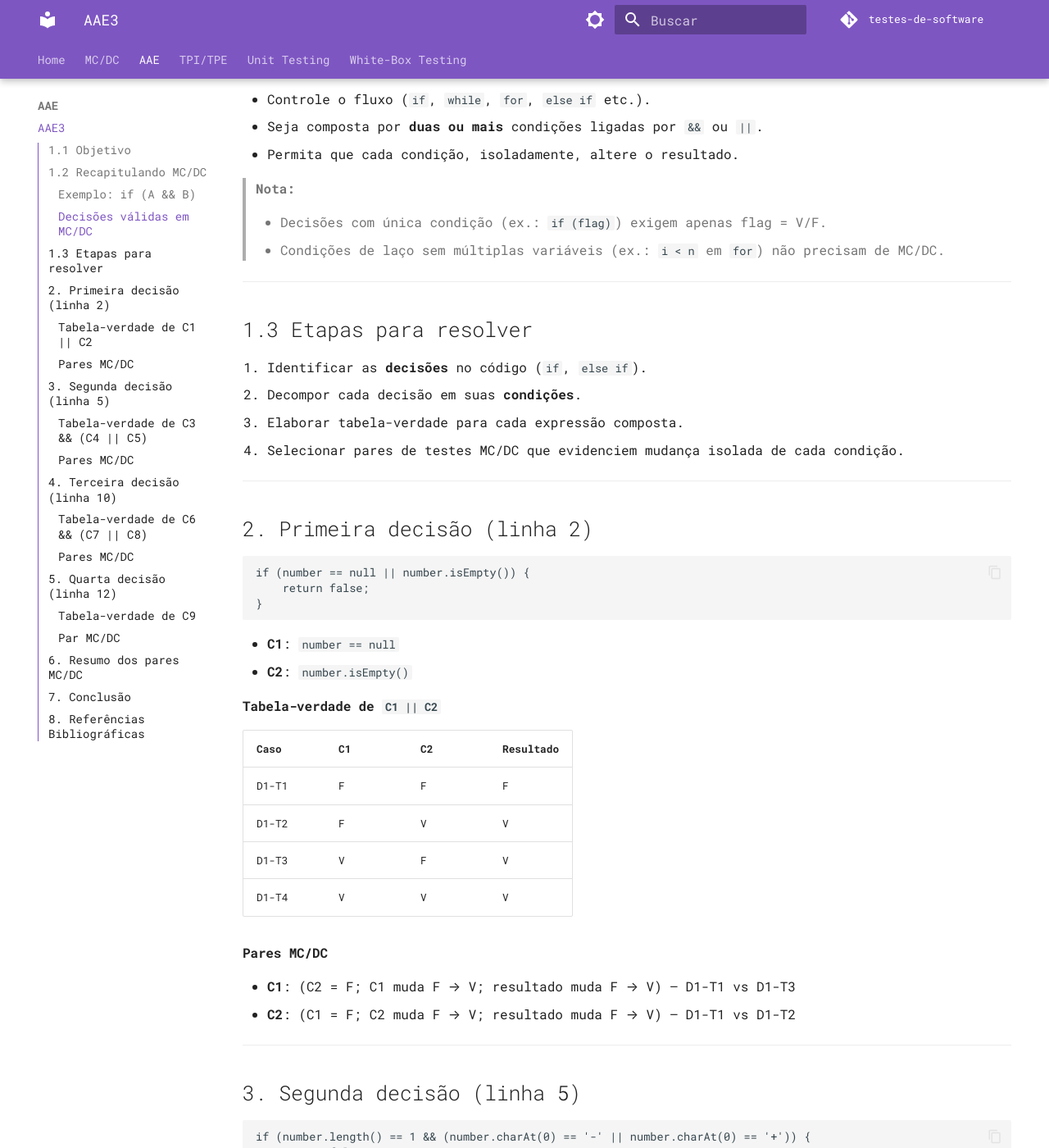
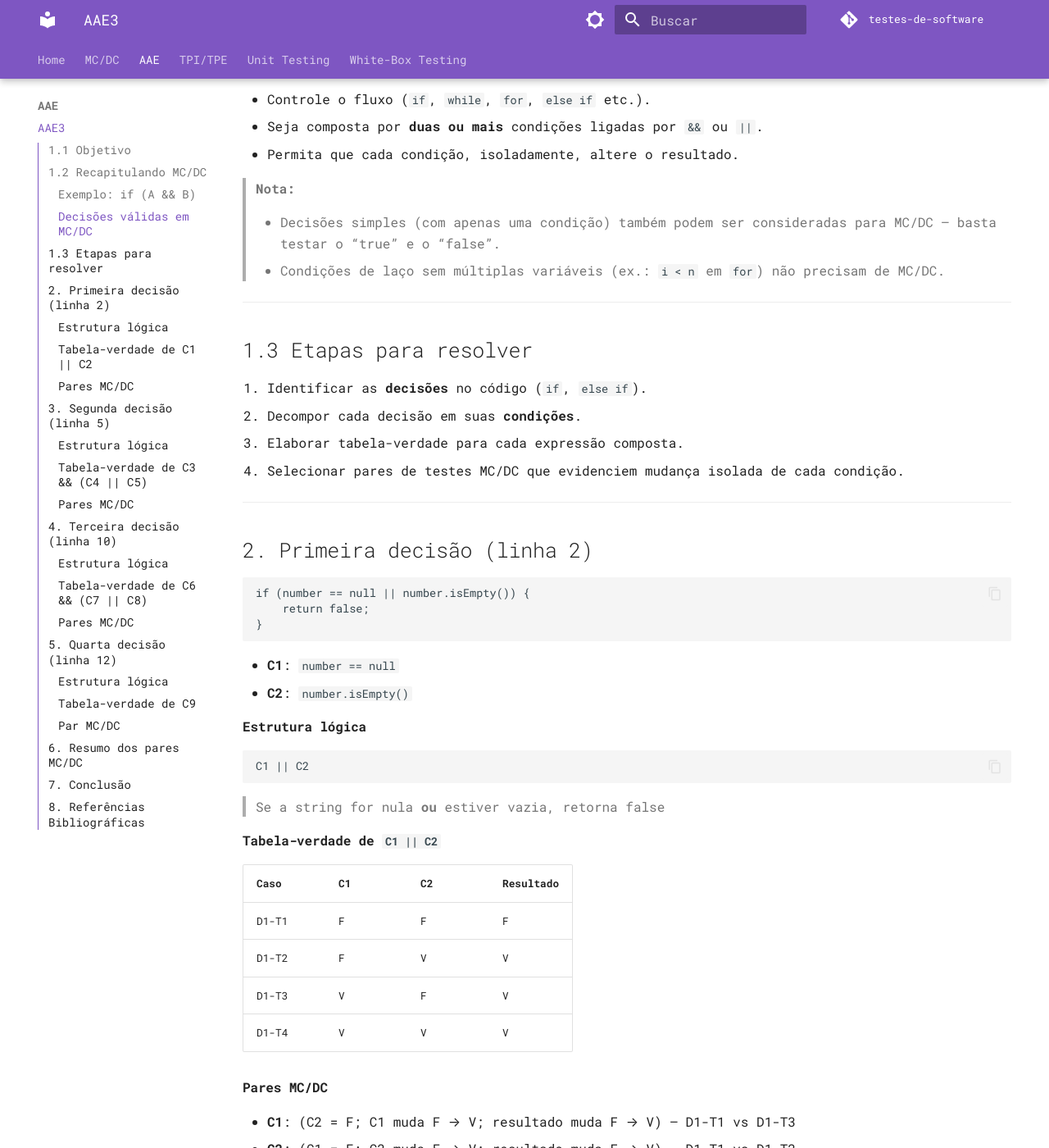
Before and after one commit to arthurrochamoreira/Testes-de-Software, an MkDocs documentation site: the page built from docs/aae3/aae3.md, in a window 1280 px wide and 1400 px high, scrolled down 1369 px. Shown: the whole window at 82% size. Built offline with MkDocs 1.6.1 and Material for MkDocs 9.7.7, drawn with Linux system fonts in a browser that asks for light colours; comment, search, counter and statistics services are not loaded; some of the changed text lies outside the part shown.

Commit message:
update aae3

````diff
--- a/docs/aae3/aae3.md
+++ b/docs/aae3/aae3.md
@@ -58,7 +58,7 @@ Uma **decisão válida** é qualquer expressão booleana que:
 
 > **Nota:**
 >
-> * Decisões com única condição (ex.: `if (flag)`) exigem apenas flag = V/F.
+> * Decisões simples (com apenas uma condição) também podem ser consideradas para MC/DC — basta testar o “true” e o “false”.
 > * Condições de laço sem múltiplas variáveis (ex.: `i < n` em `for`) não precisam de MC/DC.
 
 ---
@@ -82,6 +82,14 @@ if (number == null || number.isEmpty()) {
 
 * **C1**: `number == null`
 * **C2**: `number.isEmpty()`
+
+#### Estrutura lógica
+
+```text
+C1 || C2
+```
+
+> Se a string for nula **ou** estiver vazia, retorna false
 
 #### Tabela-verdade de `C1 || C2`
 
@@ -110,6 +118,14 @@ if (number.length() == 1 && (number.charAt(0) == '-' || number.charAt(0) == '+')
 * **C3**: `number.length() == 1`
 * **C4**: `number.charAt(0) == '-'`
 * **C5**: `number.charAt(0) == '+'`
+
+#### Estrutura lógica
+
+```text
+C3 && (C4 || C5)
+```
+
+> Se há um caractere **e** ele é ‘-’ **ou** ‘+’, retorna false
 
 #### Tabela-verdade de `C3 && (C4 || C5)`
 
@@ -140,6 +156,14 @@ if (i == 0 && (c == '-' || c == '+')) {
 * **C7**: `c == '-'`
 * **C8**: `c == '+'`
 
+#### Estrutura lógica
+
+```text
+C6 && (C7 || C8)
+```
+
+> Se é o primeiro caractere **e** ele é ‘-’ **ou** ‘+’, ignora e segue
+
 #### Tabela-verdade de `C6 && (C7 || C8)`
 
 | Caso  | C6 | C7 | C8 | Resultado |
@@ -166,6 +190,15 @@ else if (!Character.isDigit(c)) {
 ```
 
 * **C9**: `!Character.isDigit(c)`
+
+#### Estrutura lógica
+
+```text
+C9
+```
+
+> Se não é dígito, retorna false
+
 
 #### Tabela-verdade de `C9`
 
````
